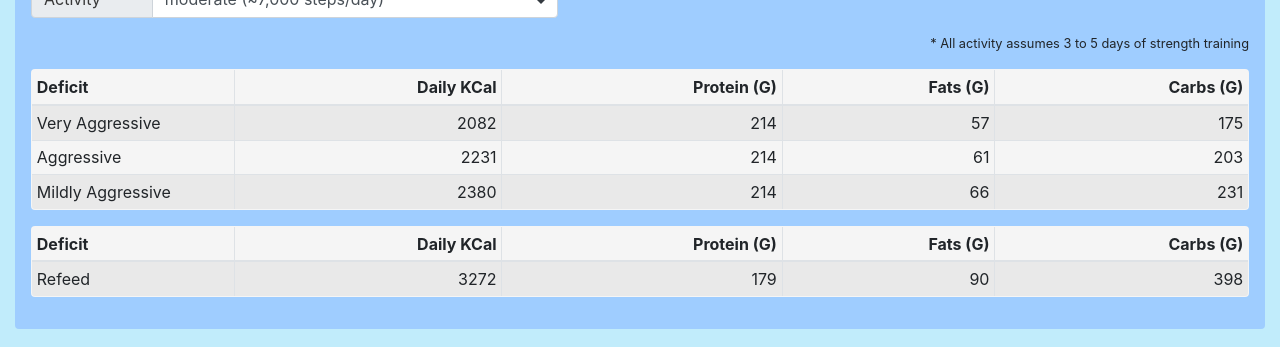
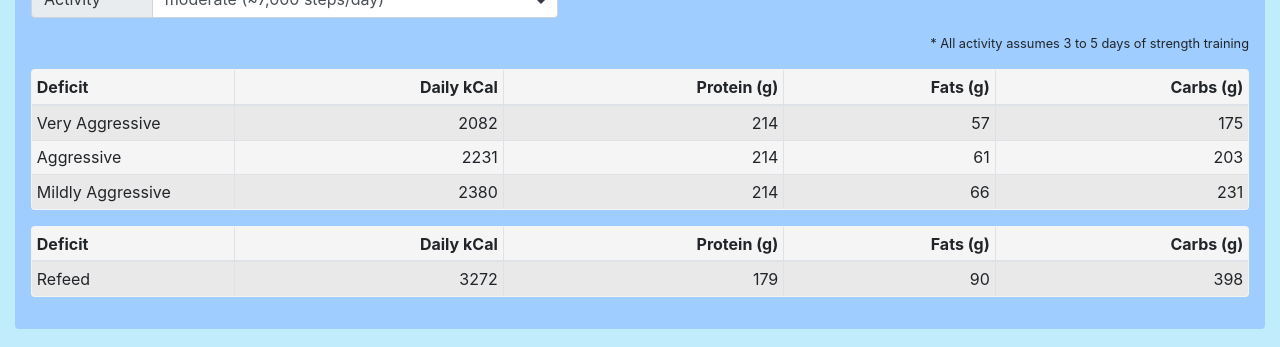
Before and after one commit to tsmarsh/macrometer, a React (Create React App) app: page / in a window 1280 px wide. Shown: the part 225-572 px from the top of the page. Built offline with nearby package versions, Linux system fonts and the light colour scheme.

Commit message:
Using hooks instead of classes

```diff
--- a/src/App.js
+++ b/src/App.js
@@ -1,17 +1,22 @@
 import React from 'react';
+import {useState} from 'react';
 import './App.css';
 import MacroCalculator from './MacroCalculator'
 
-class App extends React.Component{
+function App() {
+    const [weight, setWeight] = useState(125);
+    const [activity, setActivity] = useState(1.4);
+    const [fat, setFat] = useState(35);
 
-    render(){
-        return (
-            <div className="container-fluid app">
-                <h1>Macrometer</h1>
-                <MacroCalculator name={"Bob"} weight={125} fat={35} activity={1.4}/>
-            </div>
-        );
-    }
+    return (
+        <div className="container-fluid app">
+            <h1>Macrometer</h1>
+            <MacroCalculator weight={weight} setWeight={setWeight}
+                             fat={fat} setFat={setFat}
+                             activity={activity} setActivity={setActivity} />
+        </div>
+    );
+
 }
 
 export default App;
--- a/src/MacroCalculator.js
+++ b/src/MacroCalculator.js
@@ -1,63 +1,50 @@
 import React from 'react';
 import InputGroup from 'react-bootstrap/InputGroup';
 import Table from 'react-bootstrap/Table';
+import {useState} from "react";
 
-class Weight extends React.Component {
+function Weight(props) {
 
-    lbsPerKilo = 2.205;
+    const lbsPerKilo = 2.20;
 
-    constructor(props) {
-        super(props);
+    const [metric, setMetric] = useState(true);
 
-        this.state = {metric: true};
+    const freedomToMetric = (value) => value / lbsPerKilo;
 
-        this.weight = props.value;
-
-        this.toggleMetric = this.toggleMetric.bind(this);
-        this.getMetricWeight = this.getMetricWeight.bind(this);
-        this.updateWeight = this.updateWeight.bind(this);
-    }
-
-    freedomToMetric(value) {
-        return value / this.lbsPerKilo;
-    }
-
-    metricToFreedom(value) {
-        return value * this.lbsPerKilo;
-    }
-
-    getMetricWeight() {
-        if (!this.state.metric) {
-            return this.freedomToMetric(this.weight)
-        }
-        return this.weight;
-    }
-
-    toggleMetric() {
-        this.setState({metric: !this.state.metric});
-
-        let value = parseFloat(document.getElementById("weight").value);
-
-        this.weight = this.state.metric ? this.metricToFreedom(value).toFixed(1) : this.freedomToMetric(value).toFixed(1);
-    }
-
-    updateWeight(e) {
-        this.weight = parseFloat(e.target.value);
-        this.props.onWeightChange(this.getMetricWeight());
-    }
+    const metricToFreedom = (value) => value * lbsPerKilo;
 
 
-    render() {
+    const getMetricWeight = (weight) => {
+        if (!metric) {
+            return freedomToMetric(weight)
+        }
+        return weight;
+    };
+
+    const displayValue = (value) => metric ? value : metricToFreedom(value).toFixed(1);
+
+    const toggleMetric = () => {
+        setMetric(!metric);
+        props.onWeightChange(props.value);
+    };
+
+    const updateWeight = (e) => {
+        let weight = parseFloat(e.target.value);
+        props.onWeightChange(getMetricWeight(weight));
+    };
+
     return (
         <InputGroup className="mb-3">
             <InputGroup.Prepend className="">
                 <InputGroup.Text>Weight</InputGroup.Text>
             </InputGroup.Prepend>
 
-                <input className={"col-2"} onChange={this.updateWeight} id="weight" type="number" step="0.1" min="0" value={this.weight}/>
+            <input className={"col-2"} onChange={updateWeight} id="weight" type="number" step="0.1" min="0"
+                   value={displayValue(props.value)}/>
 
             <InputGroup.Append>
-                    <select className={"col-1"} onChange={this.toggleMetric} className="custom-select" id="freedom" defaultValue={"kg"}>
+                <select className={"custom-select"} onChange={toggleMetric} id="freedom"
+                        defaultValue={"kg"}>
                     <option value="lbs">lbs</option>
                     <option value="kg">kg</option>
                 </select>
@@ -65,59 +52,35 @@ class Weight extends React.Component {
         </InputGroup>
     );
 }
-}
 
-class Fat extends React.Component {
-    constructor(props) {
-        super(props);
+function Fat(props) {
+    const updateFat = (e) => props.onFatChange(parseFloat(e.target.value));
 
-        let fat = parseFloat(this.props.value);
-        this.fat = fat;
-        this.updateFat = this.updateFat.bind(this);
-    }
-
-    updateFat(e) {
-        let fat = parseFloat(e.target.value);
-        this.fat = fat;
-        this.props.onFatChange(this.fat);
-    }
-
-    render() {
     return (
         <InputGroup className="mb-3">
             <InputGroup.Prepend>
                 <InputGroup.Text>Body Fat%</InputGroup.Text>
             </InputGroup.Prepend>
 
-                <input className={"col-2"} onChange={this.updateFat} id="body_fat" type="number" step="0.1" max="100" min="0"
-                       value={this.fat}/>
+            <input className={"col-2"} onChange={updateFat} id="body_fat" type="number" step="0.1" max="100"
+                   min="0"
+                   value={props.value}/>
         </InputGroup>
     );
 }
-}
 
-class Activity extends React.Component {
-    constructor(props) {
-        super(props);
-        this.updateActivity = this.updateActivity.bind(this);
-
-        this.activityLevel = this.props.value;
-
-        this.activityLevels = [
+function Activity(props) {
+    const activityLevels = [
         ["sedentary (<5000 steps/day)", 1.2],
         ["light (≈5,000 steps/day)", 1.3],
         ["moderate (≈7,000 steps/day)", 1.4],
         ["very active (≈10,000 steps/day)", 1.5],
         ["extremely active (≈15,000+ steps/day)", 1.6]];
-    }
 
-    updateActivity(e) {
-        this.props.onActivityChange(e.target.value);
-    }
+    const updateActivity = (e) => props.onActivityChange(e.target.value);
 
-    render() {
-
-        let options = this.activityLevels.map((row) => <option className="text-capitalize" key={row[1]} value={row[1]}>{row[0]}</option>)
+    let options = activityLevels.map((row) => <option className="text-capitalize" key={row[1]}
+                                                      value={row[1]}>{row[0]}</option>);
 
     return (
         <div>
@@ -125,25 +88,24 @@ class Activity extends React.Component {
                 <InputGroup.Prepend>
                     <InputGroup.Text>Activity</InputGroup.Text>
                 </InputGroup.Prepend>
-                    <select className="custom-select col-4" id="activity" onChange={this.updateActivity}
-                            defaultValue={this.activityLevel}>
+                <select className="custom-select col-4" id="activity" onChange={updateActivity}
+                        defaultValue={props.value}>
                     {options}
                 </select>
             </InputGroup>
             <p className="small text-right">* All activity assumes 3 to 5 days of strength training</p>
         </div>
     );
-    }
+
 }
 
-class MacroTable extends React.Component {
-
-    render() {
+function MacroTable(props) {
     let i = 100;
-        let rows = this.props.macros.map((a) => {
+    let rows = props.macros.map((a) => {
         const [head, ...tail] = a;
 
-            return (<tr>
+        return (
+            <tr key={"macro-row-" + a}>
                 <td className={"text-left text-capitalize"}>{head}</td>
                     {tail.map((v) => <td className={"text-right"} key={"macro-" + i++}>{v}</td>)}
             </tr>);
@@ -153,11 +115,11 @@ class MacroTable extends React.Component {
         <Table size={"sm"} striped bordered>
             <thead variant="dark">
             <tr>
-                    <th className={"text-left col-2 text-capitalize"}>Deficit</th>
-                    <th className={"text-right text-capitalize"}>Daily kCal</th>
-                    <th className={"text-right text-capitalize"}>Protein (g)</th>
-                    <th className={"text-right text-capitalize"}>Fats (g)</th>
-                    <th className={"text-right text-capitalize"}>Carbs (g)</th>
+                <th className={"text-left col-2"}>Deficit</th>
+                <th className={"text-right"}>Daily kCal</th>
+                <th className={"text-right"}>Protein (g)</th>
+                <th className={"text-right"}>Fats (g)</th>
+                <th className={"text-right"}>Carbs (g)</th>
             </tr>
             </thead>
             <tbody>
@@ -166,114 +128,64 @@ class MacroTable extends React.Component {
         </Table>
     );
 }
-}
 
-class MacroCalculator extends React.Component {
-    constructor(props) {
-        super(props);
 
-        this.state = {
-            bodyFat: parseFloat(props.fat),
-            weight: parseFloat(props.weight),
-            activity: parseFloat(props.activity),
-            macros: []
-        };
-
-        this.aggression = {
+function MacroCalculator(props) {
+    const aggression = {
         "very aggressive": 0.7,
         "aggressive": 0.75,
         "mildly aggressive": 0.8,
         "refeed": 1.1
     };
 
-        this.cdp = ["very aggressive", "aggressive", "mildly aggressive"];
+    const cdp = ["very aggressive", "aggressive", "mildly aggressive"];
 
-        this.onNameChange = this.onNameChange.bind(this);
-        this.onWeightChange = this.onWeightChange.bind(this);
-        this.onFatChange = this.onFatChange.bind(this);
-        this.onActivityChange = this.onActivityChange.bind(this);
-    }
+    const leanMass = () => props.weight * (100 - props.fat) / 100;
 
-    leanMass() {
-        return (this.state.weight * (100 - this.state.bodyFat)) / 100
-    }
+    const bmr = () => 370 + (21.6 * leanMass());
 
-    bmr() {
-        return 370 + (21.6 * this.leanMass());
-    }
+    const dailyCalories = (a) => maintainance() * a;
 
-    dailyCalories(a) {
-        return this.maintainance() * a;
-    }
+    const protein = () => leanMass() * 2.205 * 1.2;
 
-    protein() {
-        return this.leanMass() * 2.205 * 1.2;
-    }
+    const fat = (a) => (dailyCalories(a) * 0.25) / 9;
 
-    fat(a) {
-        return (this.dailyCalories(a) * 0.25) / 9;
-    }
+    const carbs = (a) => {
+        let protCals = protein() * 4;
+        let fatCals = fat(a) * 9;
+        return (dailyCalories(a) - (protCals + fatCals)) / 4;
+    };
 
-    carbs(a) {
-        let protCals = this.protein() * 4;
-        let fatCals = this.fat(a) * 9;
-        return (this.dailyCalories(a) - (protCals + fatCals)) / 4;
-    }
+    const calculateMacros = () => cdp.map((a) => [
+        a,
+        parseInt(dailyCalories(aggression[a])),
+        parseInt(protein()),
+        parseInt(fat(aggression[a])),
+        parseInt(carbs(aggression[a]))
+    ]);
 
-    calculateMacros() {
-        return this.cdp.map((a) => [
-            a,
-            parseInt(this.dailyCalories(this.aggression[a])),
-            parseInt(this.protein()),
-            parseInt(this.fat(this.aggression[a])),
-            parseInt(this.carbs(this.aggression[a]))
-        ])
-    }
-
-    calculateRefeed() {
-        return [["refeed",
-            parseInt(this.maintainance() * 1.1),
-            parseInt(this.leanMass() * 2.205),
-            parseInt(this.fat(this.aggression["refeed"])),
-            parseInt(this.carbs(this.aggression["refeed"]))]]
-    }
-
-    maintainance() {
-        return this.bmr() * this.state.activity;
-    }
-
-    onNameChange(name) {
-        this.setState({name: name});
-    }
-
-    onWeightChange(weight) {
-        this.setState({weight: weight});
-    }
-
-    onFatChange(bodyFat) {
-        this.setState({bodyFat: bodyFat});
-    }
-
-    onActivityChange(activityLevel) {
-        this.setState({activity: activityLevel});
-    }
+    const calculateRefeed = () => [["refeed",
+        parseInt(maintainance() * 1.1),
+        parseInt(leanMass() * 2.205),
+        parseInt(fat(aggression["refeed"])),
+        parseInt(carbs(aggression["refeed"]))]];
 
 
-    render() {
+    const maintainance = () => bmr() * props.activity;
+
     return (
         <div className="macro-calculator">
             <div>
-                    <Weight value={this.state.weight} onWeightChange={this.onWeightChange}/>
-                    <Fat value={this.state.bodyFat} onFatChange={this.onFatChange}/>
-                    <Activity value={this.state.activity} onActivityChange={this.onActivityChange}/>
+                <Weight value={props.weight} onWeightChange={props.setWeight}/>
+                <Fat value={props.fat} onFatChange={props.setFat}/>
+                <Activity value={props.activity} onActivityChange={props.setActivity}/>
             </div>
             <div>
-                    <MacroTable macros={this.calculateMacros()}/>
-                    <MacroTable macros={this.calculateRefeed()}/>
+                <MacroTable macros={calculateMacros()}/>
+                <MacroTable macros={calculateRefeed()}/>
             </div>
         </div>
     )
 }
-}
 
 export default MacroCalculator;
```
Lines whose indentation alone changed are shown as unchanged.
